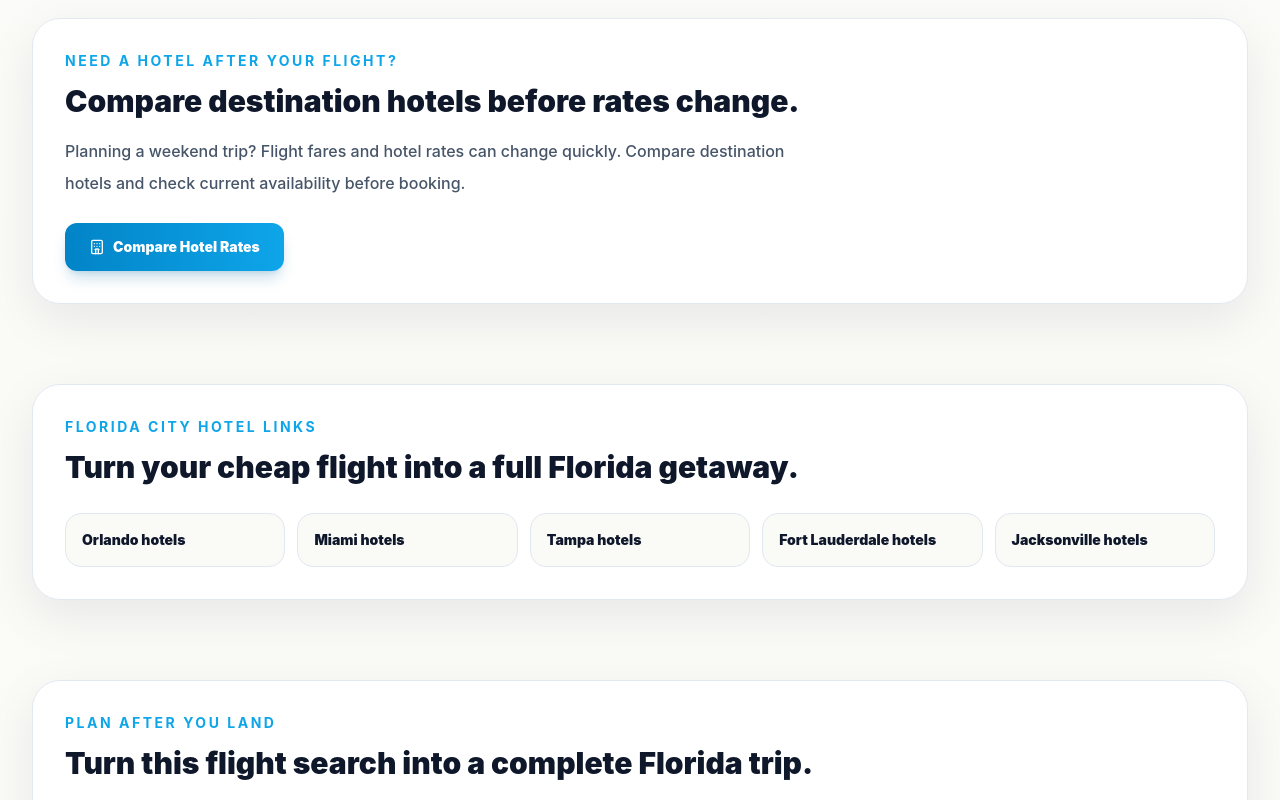
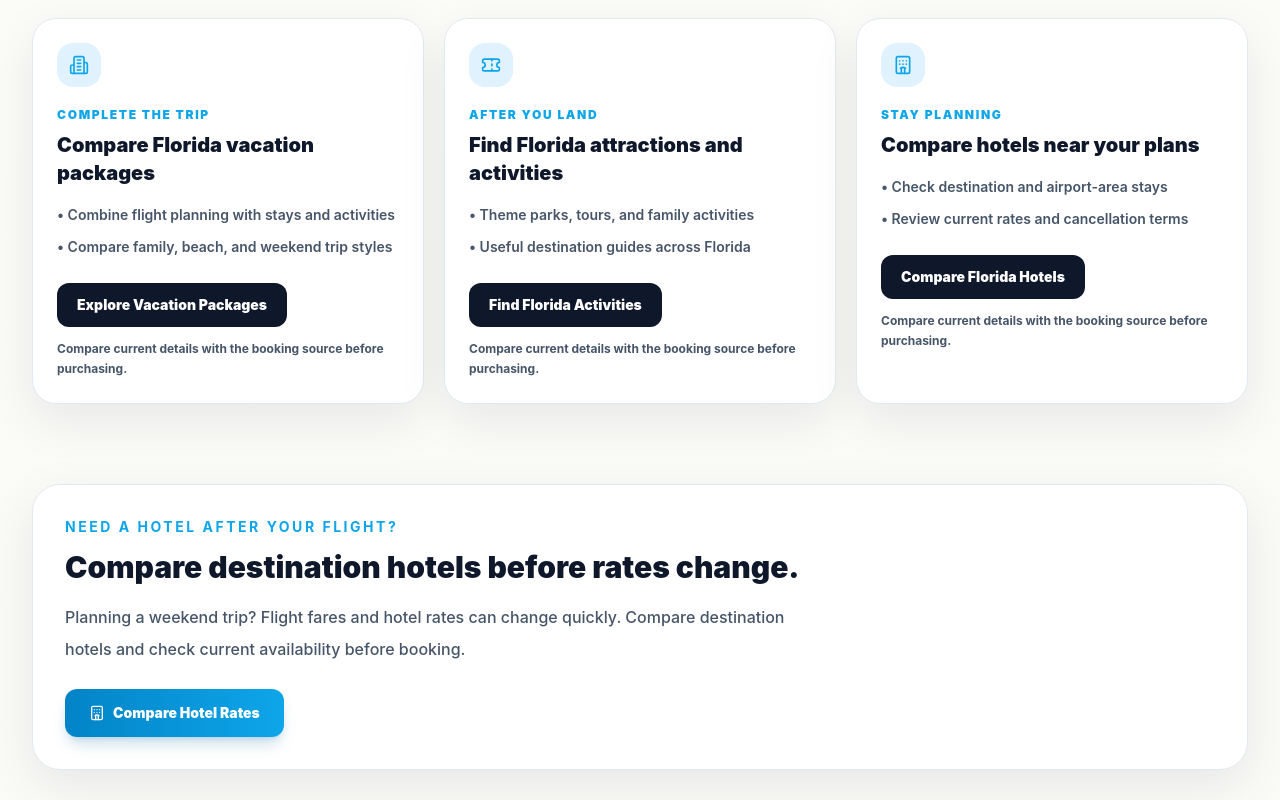
Before and after one commit to jmanock/fdflorida, a Next.js app: page /orlando-flight-deals in a window 1280 px wide. Shown: the part 2980-3780 px from the top of the page. Built offline with nearby package versions, Linux system fonts and the light colour scheme.

Commit message:
update to v11

```diff
--- a/app/[slug]/page.tsx
+++ b/app/[slug]/page.tsx
@@ -8,6 +8,7 @@ import { FallbackImage } from "@/components/FallbackImage";
 import { FlightGuideAnalytics } from "@/components/FlightGuideAnalytics";
 import { HotelCtaLink } from "@/components/HotelCtaLink";
 import { NewsletterForm } from "@/components/NewsletterForm";
+import { RevenueCtaCard } from "@/components/RevenueCtaCard";
 import { SiteFooter } from "@/components/SiteFooter";
 import { SiteHeader } from "@/components/SiteHeader";
 import { flightPiscifunGearPicks } from "@/lib/affiliate/piscifunLinks";
@@ -482,6 +483,14 @@ export default async function SeoFlightLandingPage({ params }: PageProps) {
       ) : null}
 
       <section className="section-fade mx-auto w-full max-w-7xl px-4 py-10 sm:px-6 lg:px-8">
+        <div className="grid gap-5 md:grid-cols-3">
+          <RevenueCtaCard eyebrow="Complete the trip" headline="Compare Florida vacation packages" benefits={["Combine flight planning with stays and activities", "Compare family, beach, and weekend trip styles"]} href="https://floridadealshub.com/vacation-packages" cta="Explore Vacation Packages" icon={<Building2 className="h-5 w-5" />} />
+          <RevenueCtaCard eyebrow="After you land" headline="Find Florida attractions and activities" benefits={["Theme parks, tours, and family activities", "Useful destination guides across Florida"]} href="https://localdealsflorida.org" cta="Find Florida Activities" icon={<Ticket className="h-5 w-5" />} />
+          <RevenueCtaCard eyebrow="Stay planning" headline="Compare hotels near your plans" benefits={["Check destination and airport-area stays", "Review current rates and cancellation terms"]} href="https://hoteldealsflorida.org" cta="Compare Florida Hotels" icon={<Hotel className="h-5 w-5" />} />
+        </div>
+      </section>
+
+      <section className="section-fade mx-auto w-full max-w-7xl px-4 py-10 sm:px-6 lg:px-8">
         <div className="rounded-[28px] border border-slate-200 bg-white p-6 shadow-card sm:p-8">
           <p className="text-sm font-bold uppercase tracking-[0.18em] text-ocean">Need a hotel after your flight?</p>
           <h2 className="mt-3 text-3xl font-black tracking-normal text-ink">Compare destination hotels before rates change.</h2>
--- /dev/null
+++ b/components/RevenueCtaCard.tsx
@@ -0,0 +1,14 @@
+import type { ReactNode } from "react";
+
+export function RevenueCtaCard({ eyebrow, headline, benefits, href, cta, icon }: { eyebrow: string; headline: string; benefits: string[]; href: string; cta: string; icon: ReactNode }) {
+  return (
+    <article className="rounded-3xl border border-slate-200 bg-white p-6 shadow-card">
+      <div className="flex h-11 w-11 items-center justify-center rounded-2xl bg-skyline text-ocean">{icon}</div>
+      <p className="mt-5 text-xs font-black uppercase tracking-[0.14em] text-ocean">{eyebrow}</p>
+      <h3 className="mt-2 text-xl font-black text-ink">{headline}</h3>
+      <ul className="mt-4 grid gap-2 text-sm font-semibold leading-6 text-slateText">{benefits.map((benefit) => <li key={benefit}>• {benefit}</li>)}</ul>
+      <a className="mt-6 inline-flex min-h-11 items-center justify-center rounded-xl bg-ink px-5 text-sm font-black text-white" href={href}>{cta}</a>
+      <p className="mt-3 text-xs font-bold leading-5 text-slateText">Compare current details with the booking source before purchasing.</p>
+    </article>
+  );
+}
```
